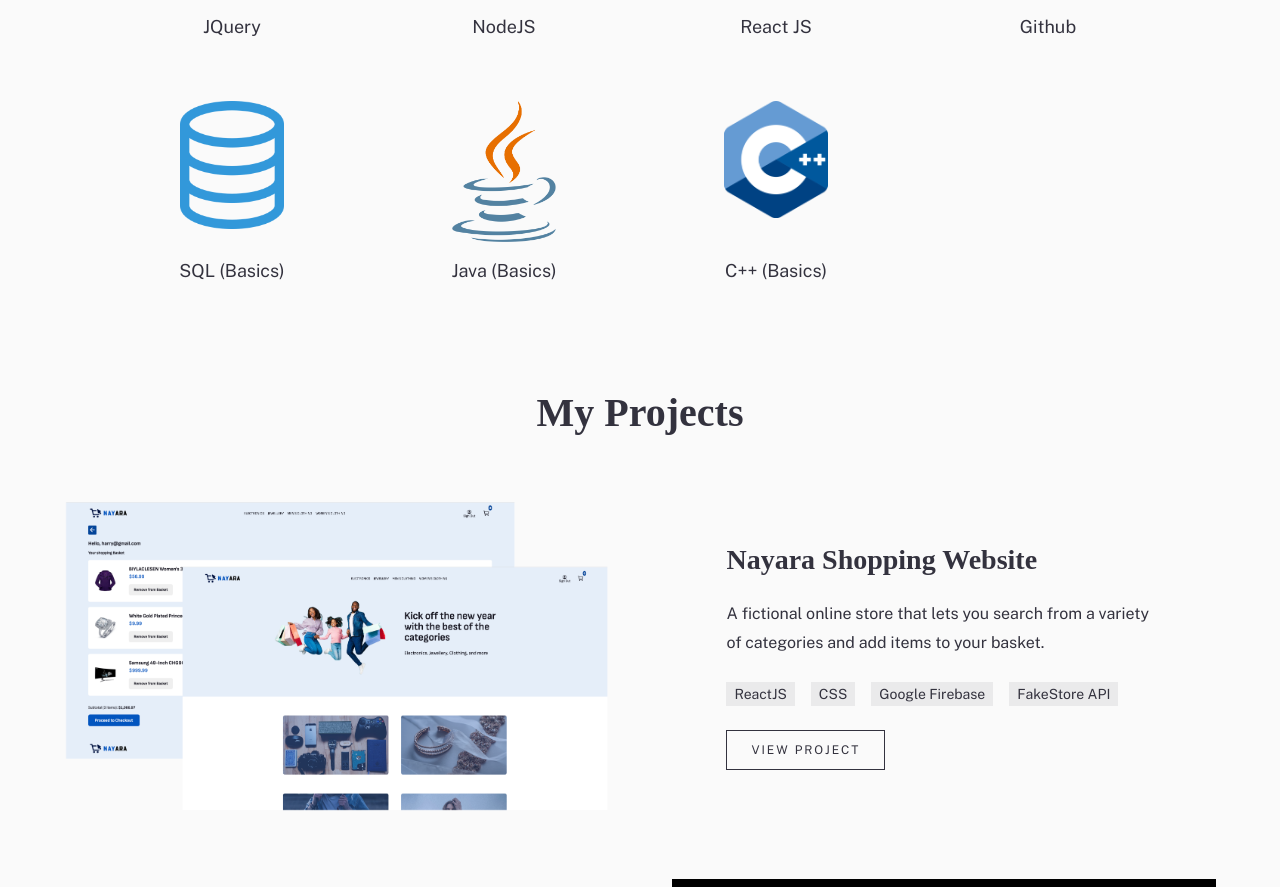
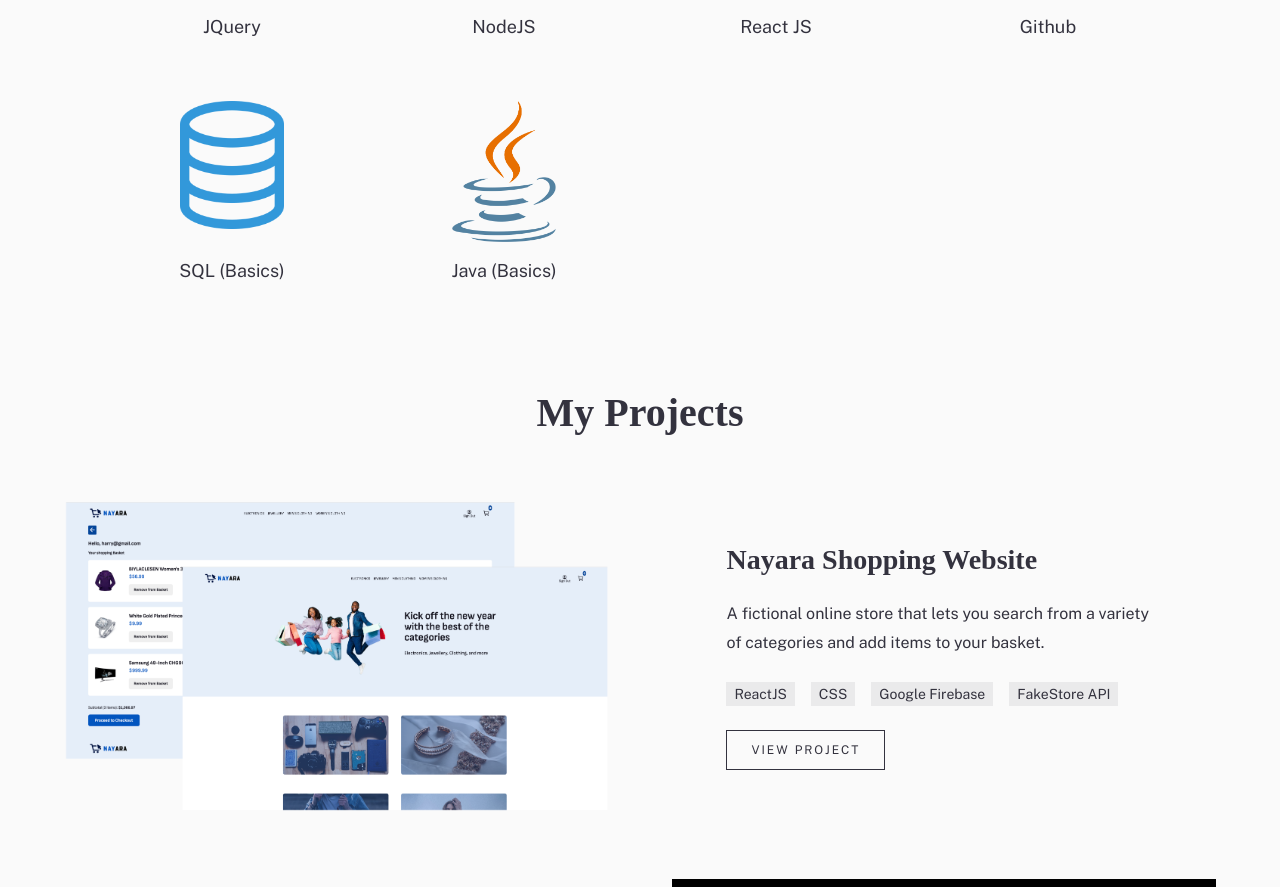
Before and after one commit to sree-lakshmi-n/portfolio, a React (Create React App) app: page / in a window 1280 px wide. Shown: the part 1234-2121 px from the top of the page. Built offline with nearby package versions, Linux system fonts and the light colour scheme; a web font is replaced by a local one.

Commit message:
removed cpp from skills

```diff
--- a/src/components/SkillsSection/SkillsSection.js
+++ b/src/components/SkillsSection/SkillsSection.js
@@ -10,7 +10,6 @@ import react from "../../images/skills/react.png";
 import git from "../../images/skills/git.png";
 import sql from "../../images/skills/sql.png";
 import java from "../../images/skills/java.png";
-import cpp from "../../images/skills/cpp.png";
 import GridWrapper from "../../UI/GridWrapper/GridWrapper";
 import FlexWrapper from "../../UI/FlexWrapper/FlexWrapper";
 
@@ -56,10 +55,6 @@ export default function SkillsSection() {
       icon: java,
       name: "Java (Basics)",
     },
-    {
-      icon: cpp,
-      name: "C++ (Basics)",
-    },
   ];
   return (
     <section id="skills" className="section-skills container">
```
Also changed, not shown: 1 other file (tests, documents, lock files or other folders).
